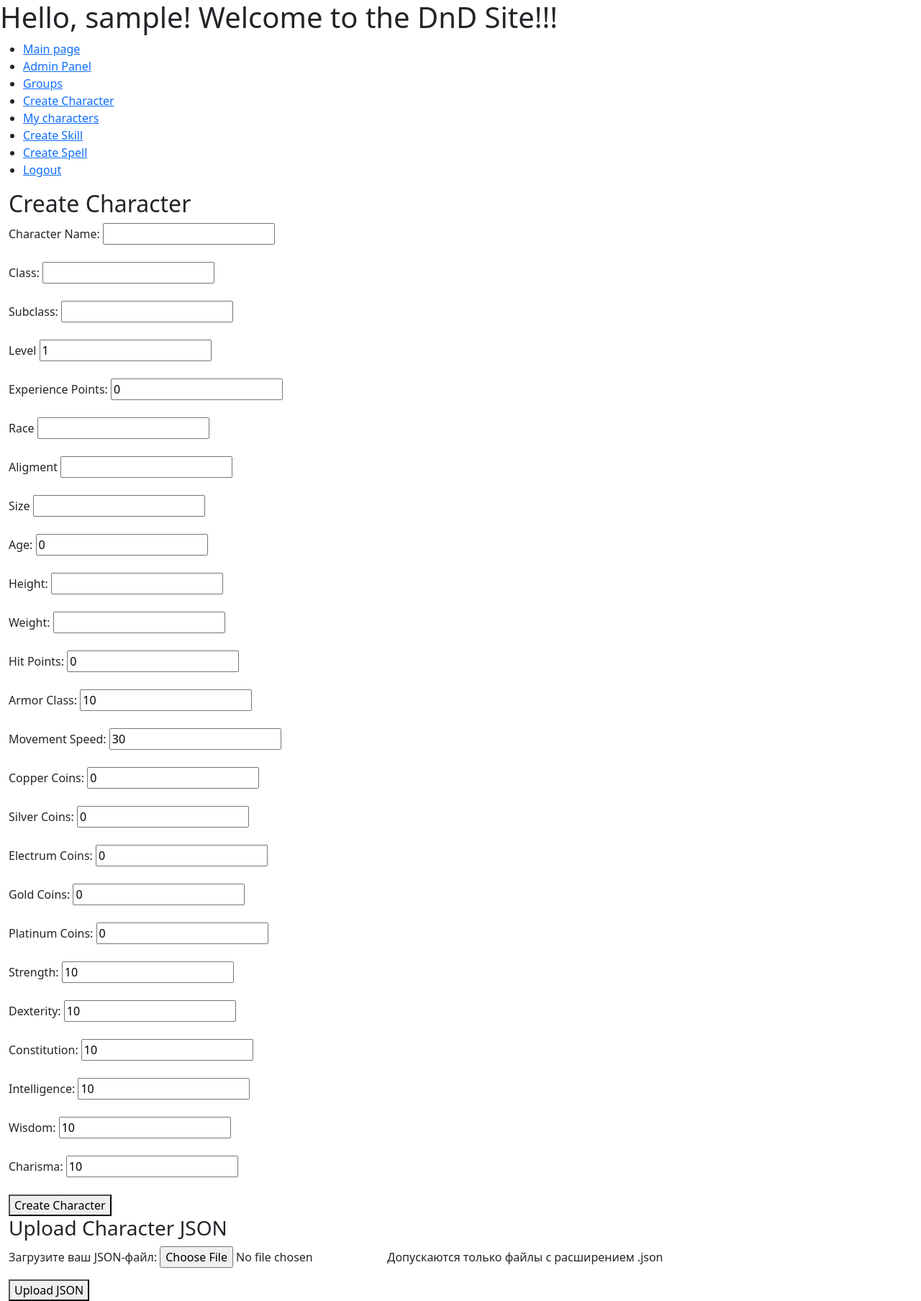
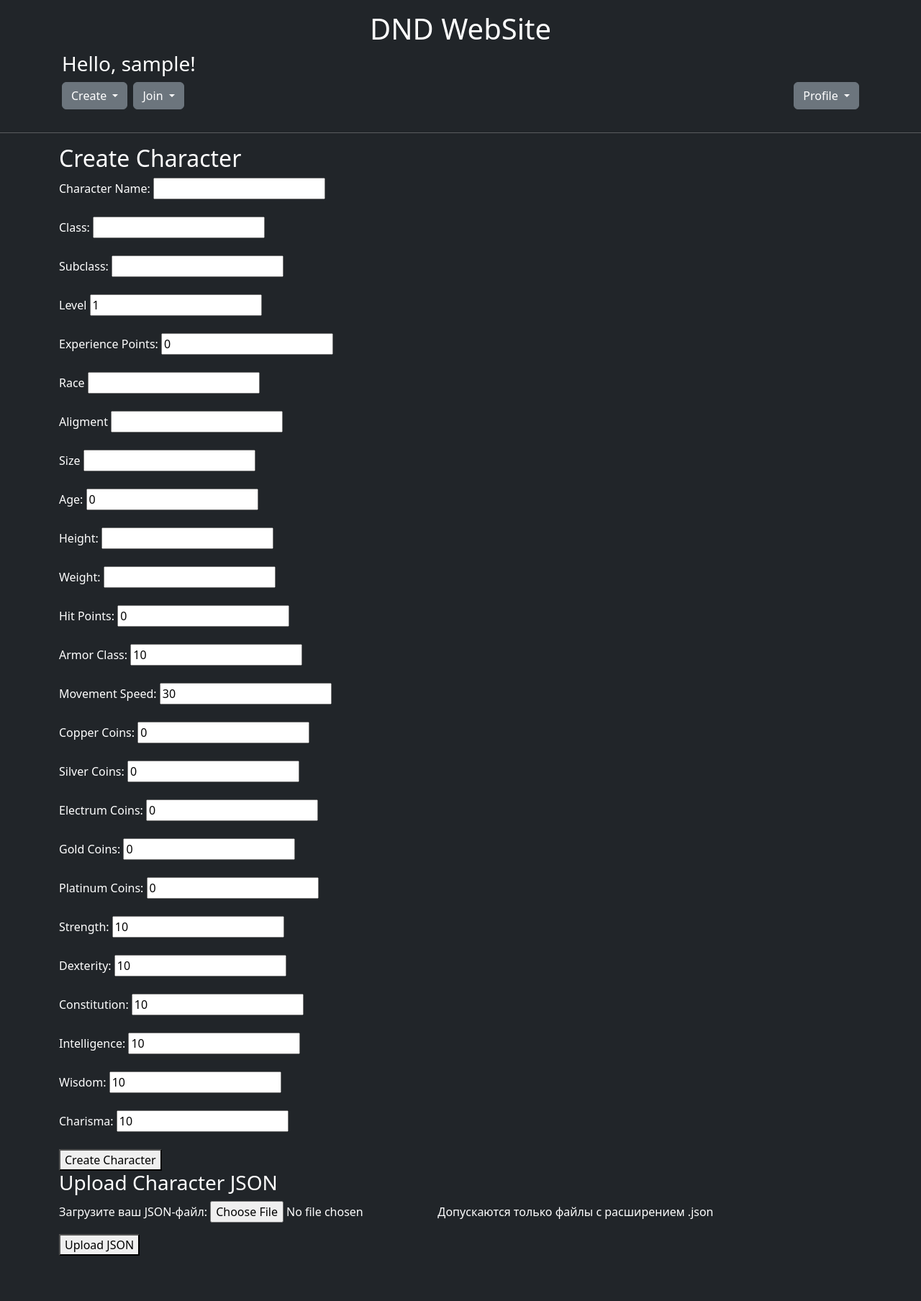
Before and after one commit to rom341/DND-WebSite, a Django app: page /upload_json/ in a window 1280 px wide. Shown: the whole page at 72% size. After the commit the page ends 1745 px from the top, so only its background shows below. Run offline with Django 5.2, Linux system fonts and the light colour scheme; the visitor is signed in with stand-in values (Sample User, id 1).

Commit message:
Улучшен визуал всех страниц при помощи bootstrap. добавлен вывод сообщений в базовый шаблон. Обновлена форма логина

```diff
--- a/projects/dndsite/battlefield/templates/create_character.html
+++ b/projects/dndsite/battlefield/templates/create_character.html
@@ -1,6 +1,7 @@
 {% extends "base.html" %}
 
 {% block content %}
+    <div class="container">
     <form method="post">
         {% csrf_token %}
         <h2>Create Character</h2>
@@ -98,12 +99,5 @@
             <button type="submit">Upload JSON</button>
         </form>
     </div>
-
-    <div>
-        {% if messages %}
-            {% for message in messages %}
-                <p>{{ message }}</p>
-            {% endfor %}
-        {% endif %}
-    </div>
+</div>
 {% endblock %}
--- a/projects/dndsite/templates/base.html
+++ b/projects/dndsite/templates/base.html
@@ -3,33 +3,12 @@
 <head>
     {% include 'base_head.html' %}
 </head>
-<body bgcolor="cyan">
+<body class="bg-dark text-white">
     <header>
-        {% if user.is_authenticated %}
-        <h1>Hello, {{ user.username }}! Welcome to the DnD Site!!!</h1>
-        {% else %}
-        <h1>Hello. You are not logged in</h1>
-        {% endif %}
-        <nav>
-            <ul>
-                <li><a href="/main_page/">Main page</a></li>
-
-                {% if user.is_authenticated %}
-                    {% if user.is_staff %}
-                    <li><a href="/admin/">Admin Panel</a></li>
-                    {% endif %}
-                <li><a href="/groups/">Groups</a></li>
-                <li><a href="/create_character">Create Character</a></li>
-                <li><a href="/my_characters_list">My characters</a></li>
-                <li><a href="/create_skill">Create Skill</a></li>
-                <li><a href="/create_spell">Create Spell</a></li>
-                <li><a href="/logout">Logout</a></li>
-                {% else %}
-                <li><a href="/register">Register</a></li>
-                <li><a href="/login">Login</a></li>ś
-                {% endif %}
-            </ul>
+        {% include 'base_body_header.html' %}
     </header>
+    <hr>
+    {% include 'messages.html' %}
     <div class="container-fluid">
     {% block content %}
 
--- a/projects/dndsite/templates/base_body_header.html
+++ b/projects/dndsite/templates/base_body_header.html
@@ -1,24 +1,53 @@
-<div class="container-fluid">
-    {% if user.is_authenticated %}
-        <h1>Hello, {{ user.username }}! Welcome to the DnD Site!!!</h1>
+<div class="container bg-dark text-white p-3 mb-3">
+    <div class="text-center">
+        <h1>DND WebSite</h1>
+    </div>
+    <div>
+        {% if user.is_authenticated %}
+        <h3>Hello, {{ user.username }}!</h3>
         {% else %}
-        <h1>Hello. You are not logged in</h1>
+        <h3>Hello. You are not logged in</h3>
         {% endif %}
-        <nav>
-            <ul>
-                <li><a href="/main_page/">Main page</a></li>
-                <li><a href="/groups/">Groups</a></li>
+    </div>
 
+    <div class="d-flex justify-content-between align-items-center">
+        <div class="d-flex">
+            <div class="dropdown me-2"> <button class="btn btn-secondary dropdown-toggle" type="button" id="dropdownMenuButton2" data-bs-toggle="dropdown" aria-expanded="false">
+                    Create
+                </button>
+                <ul class="dropdown-menu" aria-labelledby="dropdownMenuButton2">
+                    <li><a class="dropdown-item" href="/create_character">Create Character</a></li>
+                    <li><a class="dropdown-item" href="/create_skill">Create Skill</a></li>
+                    <li><a class="dropdown-item" href="/create_spell">Create Spell</a></li>
+                </ul>
+            </div>
+
+            <div class="dropdown">
+                <button class="btn btn-secondary dropdown-toggle" type="button" id="dropdownMenuButton3" data-bs-toggle="dropdown" aria-expanded="false">
+                    Join
+                </button>
+                <ul class="dropdown-menu" aria-labelledby="dropdownMenuButton3">
+                    <li><a class="dropdown-item" href="/groups/">Group</a></li>
+                </ul>
+            </div>
+        </div>
+
+        <div class="dropdown">
+            <button class="btn btn-secondary dropdown-toggle" type="button" id="dropdownMenuButton1" data-bs-toggle="dropdown" aria-expanded="false">
+                Profile
+            </button>
+            <ul class="dropdown-menu" aria-labelledby="dropdownMenuButton1">
                 {% if user.is_authenticated %}
                     {% if user.is_staff %}
-                    <li><a href="/admin/">Admin Panel</a></li>
+                        <li><a class="dropdown-item" href="/admin/">Admin Panel</a></li>
                     {% endif %}
-                <li><a href="/logout">Logout</a></li>
-                <li><a href="/create_character">Create Character</a></li>
+                    <li><a class="dropdown-item" href="/my_characters_list">My characters</a></li>
+                    <li><a class="dropdown-item" href="/logout">Logout</a></li>
                 {% else %}
-                <li><a href="/register">Register</a></li>
-                <li><a href="/login">Login</a></li>
+                    <li><a class="dropdown-item" href="/register">Register</a></li>
+                    <li><a class="dropdown-item" href="/login">Login</a></li>
                 {% endif %}
             </ul>
-        </nav>
+        </div>
+    </div>
 </div>
--- /dev/null
+++ b/projects/dndsite/templates/messages.html
@@ -0,0 +1,9 @@
+<div class="container">
+    <div class="bg-warning">
+        {% if messages %}
+            {% for message in messages %}
+                <p>{{ message }}</p>
+            {% endfor %}
+        {% endif %}
+    </div>
+</div>
```
Also changed, not shown: projects/dndsite/accounts/templates/login.html (+21 -28 lines), projects/dndsite/accounts/templates/register.html (+6 -20 lines), projects/dndsite/battlefield/templates/create_skill.html (+0 -7 lines), projects/dndsite/battlefield/templates/create_spell.html (+0 -7 lines).
